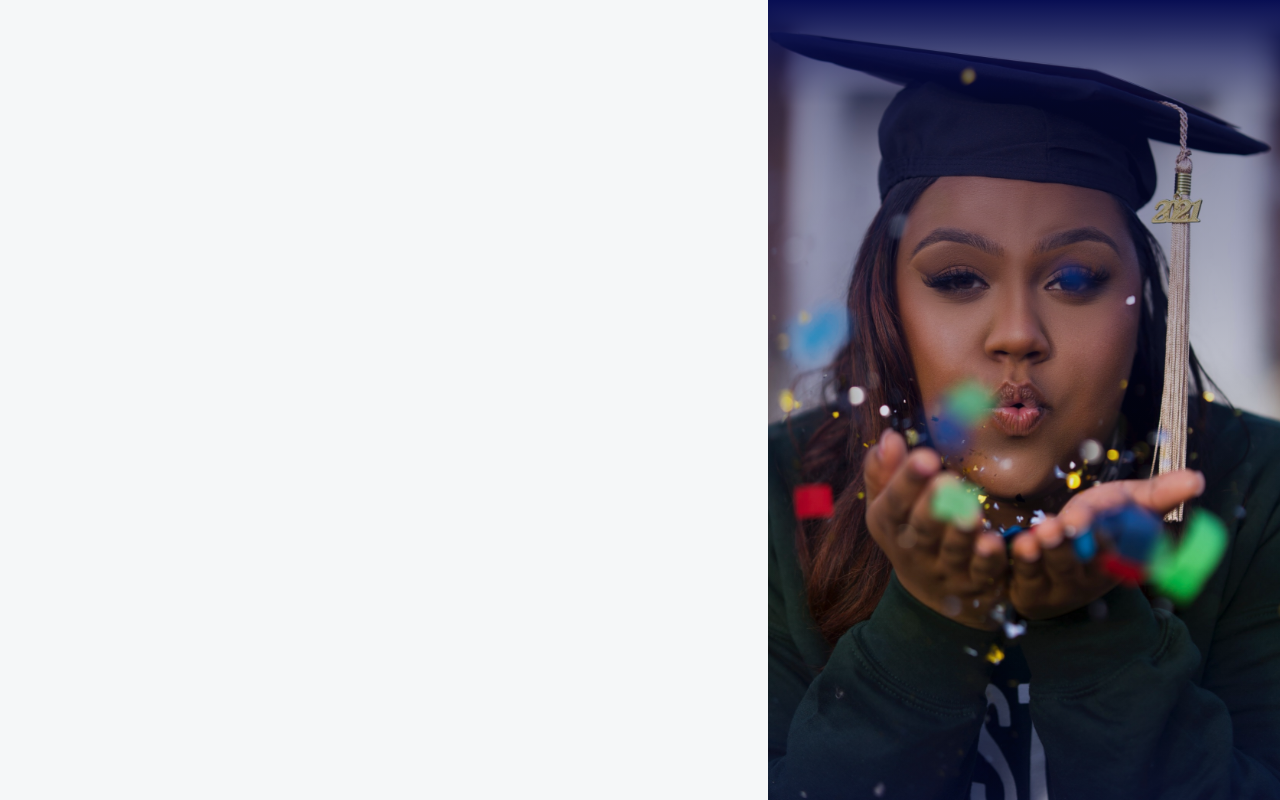
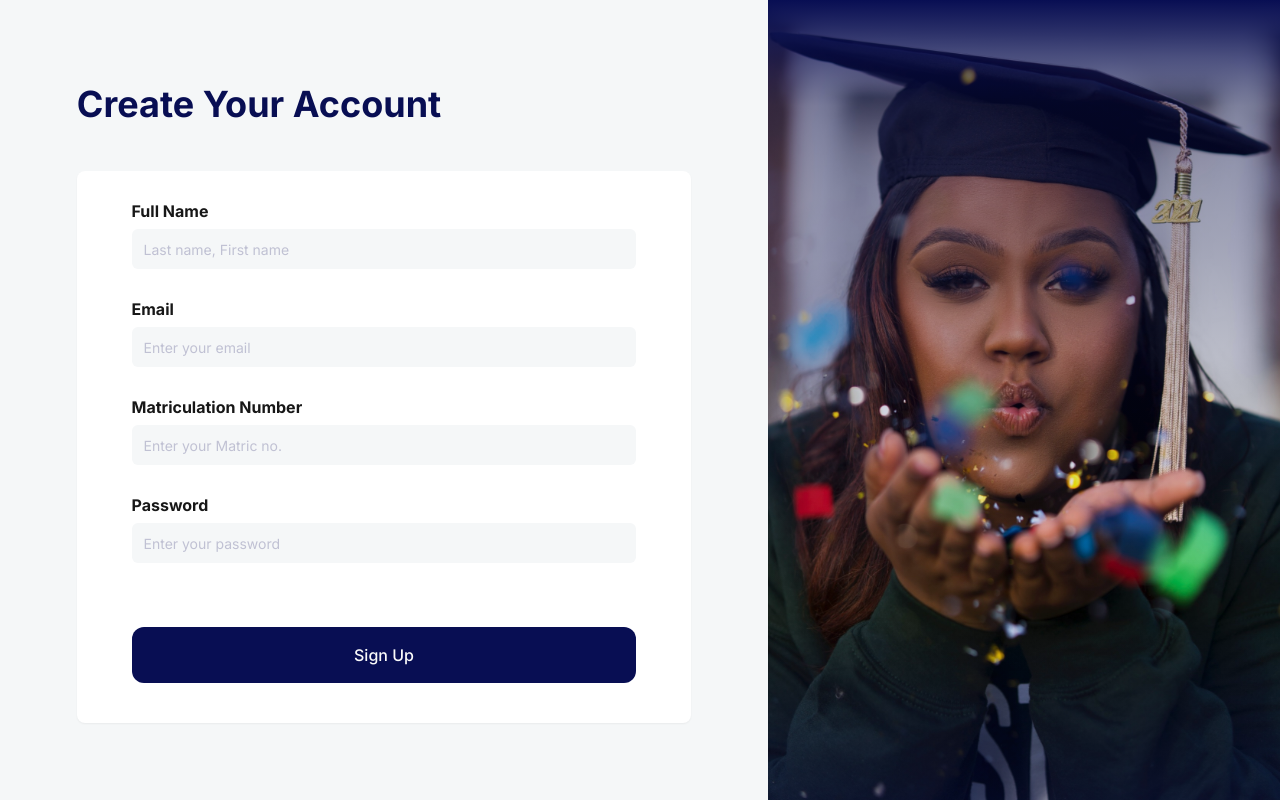
Before and after one commit to AdepojuJeremy/OAU-Clinical-Transcript, a Next.js app: page /signup in a window 1280 px wide. Built offline with nearby package versions, Linux system fonts and the light colour scheme.

Commit message:
completed sign up page and started table for result

```diff
--- a/app/(routes)/signup/page.jsx
+++ b/app/(routes)/signup/page.jsx
@@ -4,8 +4,15 @@ import SignupForm from "@/components/SignupForm";
 export default function SignUp() {
   return (
     <main className="min-h-screen w-full flex">
-      <div className="flex-grow"></div>
-      <div className="w-[40%] relative backdrop">
+      <div className="flex-grow">
+        <div className="w-[80%] mx-auto min-w-[300px] max-w-[800px] flex flex-col min-h-screen gap-10 justify-center py-10 ">
+          <h2 className="capitalize font-bold text-primaryBlue text-[36px]">
+            Create your account
+          </h2>
+          <SignupForm />
+        </div>
+      </div>
+      <div className="w-[40%] relative backdrop hidden md:block">
         <Image
           src="/sign_up.png"
           alt="sign up"
--- a/components/LoginForm.jsx
+++ b/components/LoginForm.jsx
@@ -21,7 +21,7 @@ export default function CardWithForm() {
           Hi, Welcome back
         </CardTitle>
       </CardHeader>
-      <CardContent className="max-w-[90%] mx-auto">
+      <CardContent className=" max-w-[95%] md:max-w-[90%] mx-auto">
         <form>
           <div className="grid w-full items-center gap-8">
             <div className="flex flex-col space-y-2.5">
--- a/components/SearchBar.jsx
+++ b/components/SearchBar.jsx
@@ -67,17 +67,17 @@ function SearchBar() {
             <div className="filter-tags flex-1 flex justify-between max-w-[65%]">
 
               <div className="graduation filter-tag">Graduation</div>
-              <DropdownMenu>
+              {/* <DropdownMenu>
                 <DropdownMenuTrigger>Open</DropdownMenuTrigger>
                 <DropdownMenuContent>
-                  {/* <DropdownMenuLabel>My Account</DropdownMenuLabel>
+                  <DropdownMenuLabel>My Account</DropdownMenuLabel>
                   <DropdownMenuSeparator />
                   <DropdownMenuItem>Profile</DropdownMenuItem>
                   <DropdownMenuItem>Billing</DropdownMenuItem>
                   <DropdownMenuItem>Team</DropdownMenuItem>
-                  <DropdownMenuItem>Subscription</DropdownMenuItem> */}
+                  <DropdownMenuItem>Subscription</DropdownMenuItem>
                 </DropdownMenuContent>
-              </DropdownMenu>
+              </DropdownMenu> */}
               <div className="admission filter-tag">Admission Year</div>
               <div className="criterion filter-tag">Criterion X</div>
             </div>
--- a/components/SignupForm.jsx
+++ b/components/SignupForm.jsx
@@ -0,0 +1,55 @@
+import * as React from "react";
+
+import { Button } from "@/components/ui/button";
+import {
+  Card,
+  CardContent,
+  CardDescription,
+  CardFooter,
+  CardHeader,
+  CardTitle,
+} from "@/components/ui/card";
+import { Checkbox } from "@/components/ui/checkbox";
+import { Input } from "@/components/ui/input";
+import { Label } from "@/components/ui/label";
+
+export default function CardWithForm() {
+  return (
+    <Card className="max-w-[800px] min-w-[350px]">
+      <CardContent className="max-w-[90%] mx-auto">
+        <form claassName="">
+          <div className="grid w-full items-center pt-8 gap-8">
+            <div className="flex flex-col space-y-2.5">
+              <Label htmlFor="name" className="">
+                Full Name
+              </Label>
+              <Input id="name" placeholder="Last name, First name" />
+            </div>
+
+            <div className="flex flex-col space-y-2.5">
+              <Label htmlFor="email" className="">
+                Email
+              </Label>
+              <Input id="email" placeholder="Enter your email" />
+            </div>
+
+            <div className="flex flex-col space-y-2.5">
+              <Label htmlFor="name" className="">
+                Matriculation Number
+              </Label>
+              <Input id="name" placeholder="Enter your Matric no." />
+            </div>
+
+            <div className="flex flex-col space-y-2.5">
+              <Label htmlFor="password">Password</Label>
+              <Input id="password" placeholder="Enter your password" />
+            </div>
+          </div>
+        </form>
+      </CardContent>
+      <CardFooter className="max-w-[90%] mx-auto py-10">
+        <Button size="full">Sign Up</Button>
+      </CardFooter>
+    </Card>
+  );
+}
--- /dev/null
+++ b/components/ui/avatar.jsx
@@ -0,0 +1,35 @@
+"use client"
+
+import * as React from "react"
+import * as AvatarPrimitive from "@radix-ui/react-avatar"
+
+import { cn } from "@/lib/utils"
+
+const Avatar = React.forwardRef(({ className, ...props }, ref) => (
+  <AvatarPrimitive.Root
+    ref={ref}
+    className={cn("relative flex h-10 w-10 shrink-0 overflow-hidden rounded-full", className)}
+    {...props} />
+))
+Avatar.displayName = AvatarPrimitive.Root.displayName
+
+const AvatarImage = React.forwardRef(({ className, ...props }, ref) => (
+  <AvatarPrimitive.Image
+    ref={ref}
+    className={cn("aspect-square h-full w-full", className)}
+    {...props} />
+))
+AvatarImage.displayName = AvatarPrimitive.Image.displayName
+
+const AvatarFallback = React.forwardRef(({ className, ...props }, ref) => (
+  <AvatarPrimitive.Fallback
+    ref={ref}
+    className={cn(
+      "flex h-full w-full items-center justify-center rounded-full bg-muted",
+      className
+    )}
+    {...props} />
+))
+AvatarFallback.displayName = AvatarPrimitive.Fallback.displayName
+
+export { Avatar, AvatarImage, AvatarFallback }
--- a/components/ui/button.jsx
+++ b/components/ui/button.jsx
@@ -10,7 +10,7 @@ const buttonVariants = cva(
     variants: {
       variant: {
         default:
-          "bg-primaryBlue text-md text-primary-foreground hover:bg-primary/90",
+          "bg-primaryBlue text-md text-primary-foreground hover:bg-oauOrange hover:text-black",
         destructive:
           "bg-destructive text-destructive-foreground hover:bg-destructive/90",
         outline:
--- /dev/null
+++ b/components/ui/table.jsx
@@ -0,0 +1,83 @@
+import * as React from "react"
+
+import { cn } from "@/lib/utils"
+
+const Table = React.forwardRef(({ className, ...props }, ref) => (
+  <div className="relative w-full overflow-auto">
+    <table
+      ref={ref}
+      className={cn("w-full caption-bottom text-sm", className)}
+      {...props} />
+  </div>
+))
+Table.displayName = "Table"
+
+const TableHeader = React.forwardRef(({ className, ...props }, ref) => (
+  <thead ref={ref} className={cn("[&_tr]:border-b", className)} {...props} />
+))
+TableHeader.displayName = "TableHeader"
+
+const TableBody = React.forwardRef(({ className, ...props }, ref) => (
+  <tbody
+    ref={ref}
+    className={cn("[&_tr:last-child]:border-0", className)}
+    {...props} />
+))
+TableBody.displayName = "TableBody"
+
+const TableFooter = React.forwardRef(({ className, ...props }, ref) => (
+  <tfoot
+    ref={ref}
+    className={cn("border-t bg-muted/50 font-medium [&>tr]:last:border-b-0", className)}
+    {...props} />
+))
+TableFooter.displayName = "TableFooter"
+
+const TableRow = React.forwardRef(({ className, ...props }, ref) => (
+  <tr
+    ref={ref}
+    className={cn(
+      "border-b transition-colors hover:bg-muted/50 data-[state=selected]:bg-muted",
+      className
+    )}
+    {...props} />
+))
+TableRow.displayName = "TableRow"
+
+const TableHead = React.forwardRef(({ className, ...props }, ref) => (
+  <th
+    ref={ref}
+    className={cn(
+      "h-12 px-4 text-left align-middle font-medium text-muted-foreground [&:has([role=checkbox])]:pr-0",
+      className
+    )}
+    {...props} />
+))
+TableHead.displayName = "TableHead"
+
+const TableCell = React.forwardRef(({ className, ...props }, ref) => (
+  <td
+    ref={ref}
+    className={cn("p-4 align-middle [&:has([role=checkbox])]:pr-0", className)}
+    {...props} />
+))
+TableCell.displayName = "TableCell"
+
+const TableCaption = React.forwardRef(({ className, ...props }, ref) => (
+  <caption
+    ref={ref}
+    className={cn("mt-4 text-sm text-muted-foreground", className)}
+    {...props} />
+))
+TableCaption.displayName = "TableCaption"
+
+export {
+  Table,
+  TableHeader,
+  TableBody,
+  TableFooter,
+  TableHead,
+  TableRow,
+  TableCell,
+  TableCaption,
+}
--- a/package.json
+++ b/package.json
@@ -9,6 +9,7 @@
     "lint": "next lint"
   },
   "dependencies": {
+    "@radix-ui/react-avatar": "^1.0.4",
     "@radix-ui/react-checkbox": "^1.0.4",
     "@radix-ui/react-dialog": "^1.0.5",
     "@radix-ui/react-dropdown-menu": "^2.0.6",
```
Also changed, not shown: app/(routes)/results/page.jsx (added), 1 other file (tests, documents, lock files or other folders).
